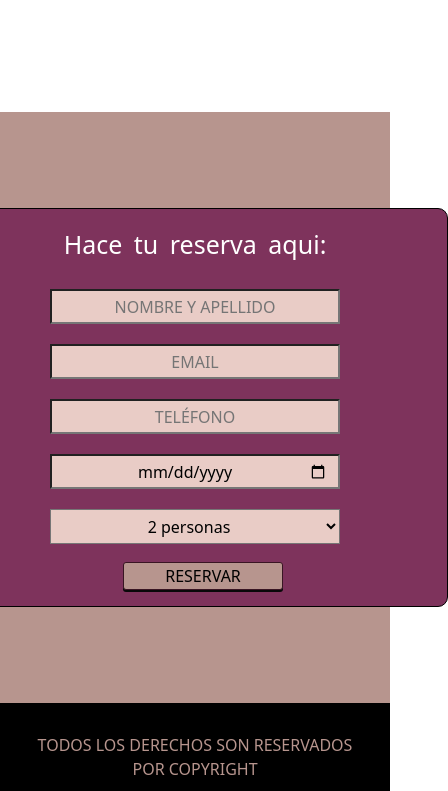
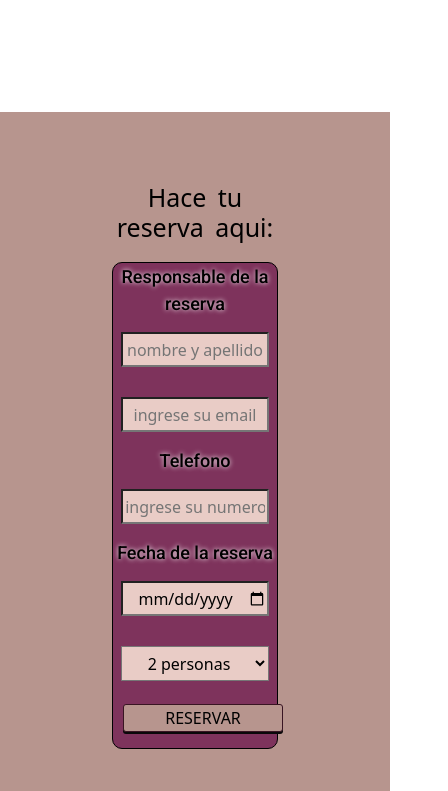
Before and after one commit to YasFranco/PF-Franco, a website: page pages/reservas.html in a window 390 px wide. Shown: the part 610-1401 px from the top of the page, 448 px wide, since content can reach past the window. Drawn offline with nearby package versions, Linux system fonts and the light colour scheme.

Commit message:
reservas responsive

```diff
--- a/pages/reservas.html
+++ b/pages/reservas.html
@@ -55,19 +55,35 @@
   <!-- Inicio del main -->
   <div class="container-fluid reservas">
     <div class="reservas-ct">
-      <form class="bg-form">
       <h2 class="form-title">Hace tu reserva aqui:</h2>
-        <input class="input-form" type="text" name="NOMBRE Y APELLIDO" maxlength="20" placeholder="NOMBRE Y APELLIDO">
-        <input class="input-form" type="email" name="EMAIL" placeholder="EMAIL">
-        <input class="input-form" type="text" name="TELÉFONO" placeholder="TELÉFONO">
+      <form class="bg-form" method="post" enctype="application/x-www-form-urlencoded">
+        <div class="form-celda">
+          <label for="nombre y apellido"> Responsable de la reserva</label>
+          <input class="input-form" type="text" name="nombre y apellido"  placeholder="nombre y apellido">
+        </div>
+        <div class="form-celda">
+          <input class="input-form" type="email" name="email" placeholder="ingrese su email">
+        </div>
+        <div class="form-celda">
+          <label for="telefono">Telefono</label>
+          <input class="input-form" type="text" name="telefono" placeholder="ingrese su numero">
+        </div>
+        <div class="form-celda">
+          <label for="fecha">Fecha de la reserva</label>
           <input class="input-form" type="date" name="fecha">
+        </div>
+        <div class="form-celda">
           <select class="input-form" name="cantidad">
             <option value="2">2 personas</option>
             <option value="3">3 personas</option>
             <option value="1">4 personas</option>
             <option value="5">5 personas</option>
           </select>
+        </div>
+        <div class="form-celda">
           <button class="button-form" type="button">RESERVAR</button>
+        </div>
+
     </form>
     </div>
   </div>
--- a/scss/_formularios.scss
+++ b/scss/_formularios.scss
@@ -1,31 +1,47 @@
 .div-form {
     margin: 1.875rem 1.25rem;
+}
+
+.form-title {
+    text-align: center;
+    color: $textcolor;
+    font-size: 1.5625rem;
+    word-spacing: 0.3125rem;
+    margin: 1.25rem 0;
 }
 
 .bg-form {
     display: flex;
     flex-direction: column;
-    align-items: center;
+    justify-content: center;
+    max-width: 100%;
     background-color: $colorforms;
-    width: 35rem;
     border: 0.0625rem solid $textcolor;
     border-radius: 0.625rem;
 
-    .form-title {
+    .form-celda {
+        display: flex;
+        flex-direction: column;
+        justify-content: center;
+        align-items: center;
+
+        label{
+            font-family: 'Roboto', sans-serif;
+            font-size: large;
+            font-weight: 500;
+            color: black;
+            text-shadow: 0 0 5px white;
             text-align: center;
-        color: rgb(255, 255, 255);
-        font-size: 1.5625rem;
-        word-spacing: 0.3125rem;
-        margin: 1.25rem 0;
+
         }
 
         .input-form {
-        width: 18.125rem;
+            width: 90%;
             height: 2.1875rem;
-        margin: 0.625rem 1.875rem;
-        padding: 0 0.625rem;
+            margin: 15px 0;
             color: $textcolor;
             text-align: center;
+            justify-content: center;
             background-color: $colorsecundario;
 
         }
@@ -42,6 +58,8 @@
             box-shadow: 0 0.125rem 0 rgb(9, 8, 9);
             border-radius: 0.1875rem;
             background-color: $colorprincipal;
+            justify-content: center;
+            align-items: center;
 
             &:hover {
                 transform: scale(1.1);
@@ -49,5 +67,7 @@
             }
         }
 
+    }
+
 
 }
--- a/scss/_mediaq.scss
+++ b/scss/_mediaq.scss
@@ -7,11 +7,11 @@
     }
 
     .bg-form {
-        width: 60vh;
+        max-width: 100%;
     }
 
     .input-form {
-        width: 13.125rem;
+        width: 90%;
         margin: 0.625rem 2.8125rem;
     }
 
--- a/scss/_reservas.scss
+++ b/scss/_reservas.scss
@@ -1,7 +1,7 @@
 .reservas-ct {
-    padding: 6rem;
-    display: flex;
-    flex-direction: column;
-    justify-content: center;
-    align-items: center;
+   display: flex;
+   flex-direction: column;
+   padding: 50px 100px;
+   justify-content: center;
+   align-items: stretch;
 }
```
Also changed, not shown: css/style.css. Lines whose indentation alone changed are shown as unchanged.
